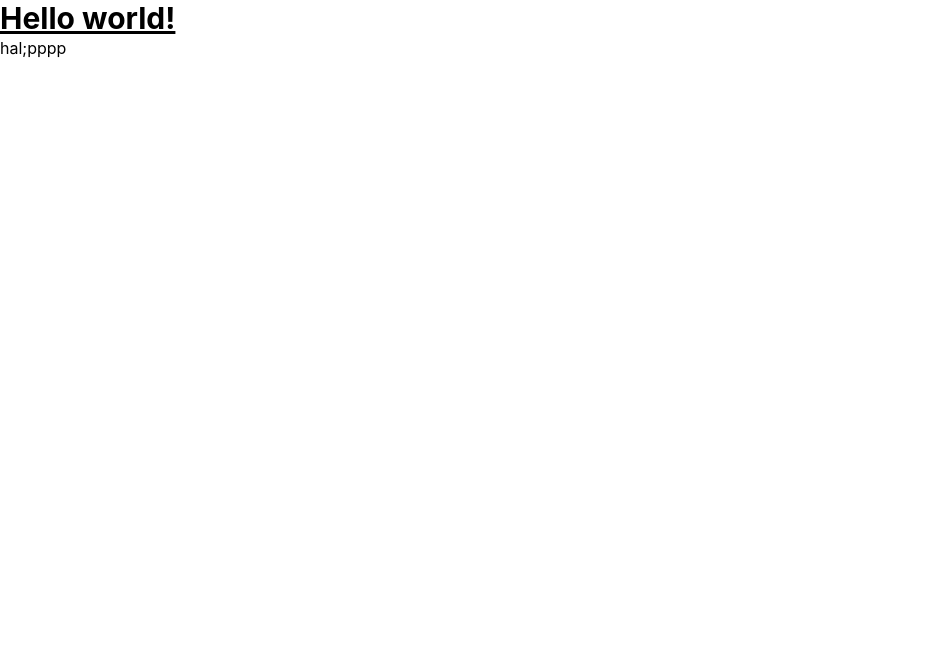
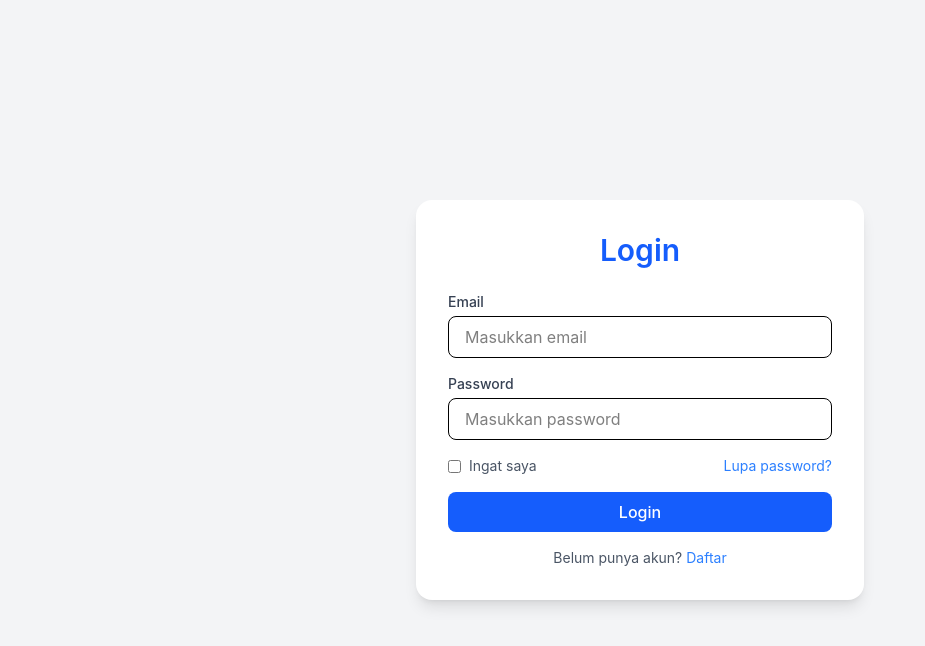
Before and after one commit to syaifurplus/pemsik-202252-4617, a React app in the folder kampus/: page / in a window 1280 px wide. Shown: the top 646 px of the page, without its empty margins (0-925 px from the left). Built offline with nearby package versions, Linux system fonts and the light colour scheme; the HTML template or start-up script is replaced by a standard one.

Commit message:
add auth atomic

```diff
--- a/kampus/src/App.jsx
+++ b/kampus/src/App.jsx
@@ -1,10 +1,8 @@
-function App(){
-    return <>
-        <h1 class="text-3xl font-bold underline">
-            Hello world!
-        </h1>
-        <h1>hal;pppp</h1>
-    </>
-}
+import React from "react";
+import Login from "./Pages/Auth/Login/Login";
+
+const App = () => {
+  return <Login />
+};
 
 export default App;
--- /dev/null
+++ b/kampus/src/Pages/Auth/AuthLayout.jsx
@@ -0,0 +1,11 @@
+import React from "react";
+
+const AuthLayout = ({ children }) => {
+  return (
+    <div className="min-h-screen bg-gray-100 flex items-center justify-center px-4">
+      <div className="w-full max-w-md">{children}</div>
+    </div>
+  );
+};
+
+export default AuthLayout;
--- /dev/null
+++ b/kampus/src/Pages/Auth/Components/Button.jsx
@@ -0,0 +1,27 @@
+const variantClasses = {
+    primary: "bg-blue-600 hover:bg-blue-700 text-white",
+    secondary: "bg-gray-600 hover:bg-gray-700 text-white",
+    warning: "bg-yellow-500 hover:bg-yellow-600 text-white",
+    info: "bg-cyan-600 hover:bg-cyan-700 text-white",
+    danger: "bg-red-600 hover:bg-red-700 text-white",
+  };
+
+  const sizeClasses = {
+    sm: "px-3 py-1 text-sm",
+    md: "px-4 py-2",
+    lg: "px-6 py-3 text-lg",
+  };
+
+  const Button = ({ children, type = "button", variant = "primary", size = "md", className = "", ...props }) => {
+    return (
+      <button
+        type={type}
+        className={`rounded-lg transition font-medium focus:outline-none cursor-pointer ${variantClasses[variant]} ${sizeClasses[size]} ${className}`}
+        {...props}
+      >
+        {children}
+      </button>
+    );
+  };
+
+  export default Button;
--- /dev/null
+++ b/kampus/src/Pages/Auth/Components/Card.jsx
@@ -0,0 +1,9 @@
+const Card = ({ children, className = "" }) => {
+    return (
+      <div className={`w-full bg-white rounded-2xl shadow-lg p-8 ${className}`}>
+        {children}
+      </div>
+    );
+  };
+
+  export default Card;
--- /dev/null
+++ b/kampus/src/Pages/Auth/Components/Form.jsx
@@ -0,0 +1,9 @@
+const Form = ({ onSubmit, children, className = "", ...props }) => {
+    return (
+      <form onSubmit={onSubmit} className={`space-y-4 ${className}`} {...props}>
+        {children}
+      </form>
+    );
+  };
+
+  export default Form;
--- /dev/null
+++ b/kampus/src/Pages/Auth/Components/Heading.jsx
@@ -0,0 +1,28 @@
+const baseSizes = {
+    h1: "text-4xl font-bold",
+    h2: "text-3xl font-semibold",
+    h3: "text-2xl font-semibold",
+    h4: "text-xl font-medium",
+    h5: "text-lg font-medium",
+  };
+
+  const Heading = ({
+    as = "h1",
+    children,
+    className = "",
+    align = "center",
+    color = "text-blue-600",
+    spacing = "mb-6",
+    ...props
+  }) => {
+    const Tag = as;
+    const baseClass = baseSizes[as] || baseSizes.h1;
+
+    return (
+      <Tag className={`${baseClass} text-${align} ${color} ${spacing} ${className}`} {...props}>
+        {children}
+      </Tag>
+    );
+  };
+
+  export default Heading;
--- /dev/null
+++ b/kampus/src/Pages/Auth/Components/Input.jsx
@@ -0,0 +1,13 @@
+const Input = ({ type, name, required = false, placeholder, className = '' }) => {
+    return (
+      <input
+        type={type}
+        name={name}
+        required={required}
+        placeholder={placeholder}
+        className={`w-full px-4 py-2 mt-1 border rounded-lg focus:outline-none focus:ring focus:ring-blue-300 ${className}`}
+      />
+    );
+  };
+
+  export default Input;
--- /dev/null
+++ b/kampus/src/Pages/Auth/Components/Label.jsx
@@ -0,0 +1,12 @@
+const Label = ({ htmlFor, children, className = "" }) => {
+    return (
+      <label
+        htmlFor={htmlFor}
+        className={`block text-sm font-medium text-gray-700 ${className}`}
+      >
+        {children}
+      </label>
+    );
+  };
+
+  export default Label;
--- /dev/null
+++ b/kampus/src/Pages/Auth/Components/Link.jsx
@@ -0,0 +1,9 @@
+const Link = ({ href = "#", children, className = "", ...props }) => {
+    return (
+      <a href={href} className={`text-blue-500 hover:underline ${className}`} {...props}>
+        {children}
+      </a>
+    );
+  };
+
+  export default Link;
--- /dev/null
+++ b/kampus/src/Pages/Auth/Login/Login.jsx
@@ -0,0 +1,42 @@
+import React from "react";
+import Input from "@/Pages/Auth/Components/Input";
+import Label from "@/Pages/Auth/Components/Label";
+import Button from "@/Pages/Auth/Components/Button";
+import Link from "@/Pages/Auth/Components/Link";
+import Card from "@/Pages/Auth/Components/Card";
+import Heading from "@/Pages/Auth/Components/Heading";
+import Form from "@/Pages/Auth/Components/Form";
+import AuthLayout from "@/Pages/Auth/AuthLayout";
+
+const Login = () => {
+  return (
+    <AuthLayout>
+      <Card>
+        <Heading as="h2">Login</Heading>
+        <Form>
+          <div>
+            <Label htmlFor="email">Email</Label>
+            <Input type="email" name="email" placeholder="Masukkan email" required />
+          </div>
+          <div>
+            <Label htmlFor="password">Password</Label>
+            <Input type="password" name="password" placeholder="Masukkan password" required />
+          </div>
+          <div className="flex justify-between items-center">
+            <label className="flex items-center">
+              <input type="checkbox" className="mr-2" />
+              <span className="text-sm text-gray-600">Ingat saya</span>
+            </label>
+            <Link href="#" className="text-sm">Lupa password?</Link>
+          </div>
+          <Button type="submit" className="w-full">Login</Button>
+        </Form>
+        <p className="text-sm text-center text-gray-600 mt-4">
+          Belum punya akun? <Link href="#">Daftar</Link>
+        </p>
+      </Card>
+    </AuthLayout>
+  );
+};
+
+export default Login;
--- a/kampus/vite.config.js
+++ b/kampus/vite.config.js
@@ -1,6 +1,10 @@
 import { defineConfig } from 'vite'
 import react from '@vitejs/plugin-react'
 import tailwindcss from '@tailwindcss/vite'
+import path from 'path';
+import { fileURLToPath } from 'url';
+
+const __dirname = path.dirname(fileURLToPath(import.meta.url));
 
 // https://vite.dev/config/
 export default defineConfig({
@@ -8,4 +12,9 @@ export default defineConfig({
     react(),
     tailwindcss(),
   ],
+  resolve: {
+    alias: {
+      '@': path.resolve(__dirname, './src'),
+    },
+  },
 })
```
Also changed, not shown: 1 other file (tests, documents, lock files or other folders).
